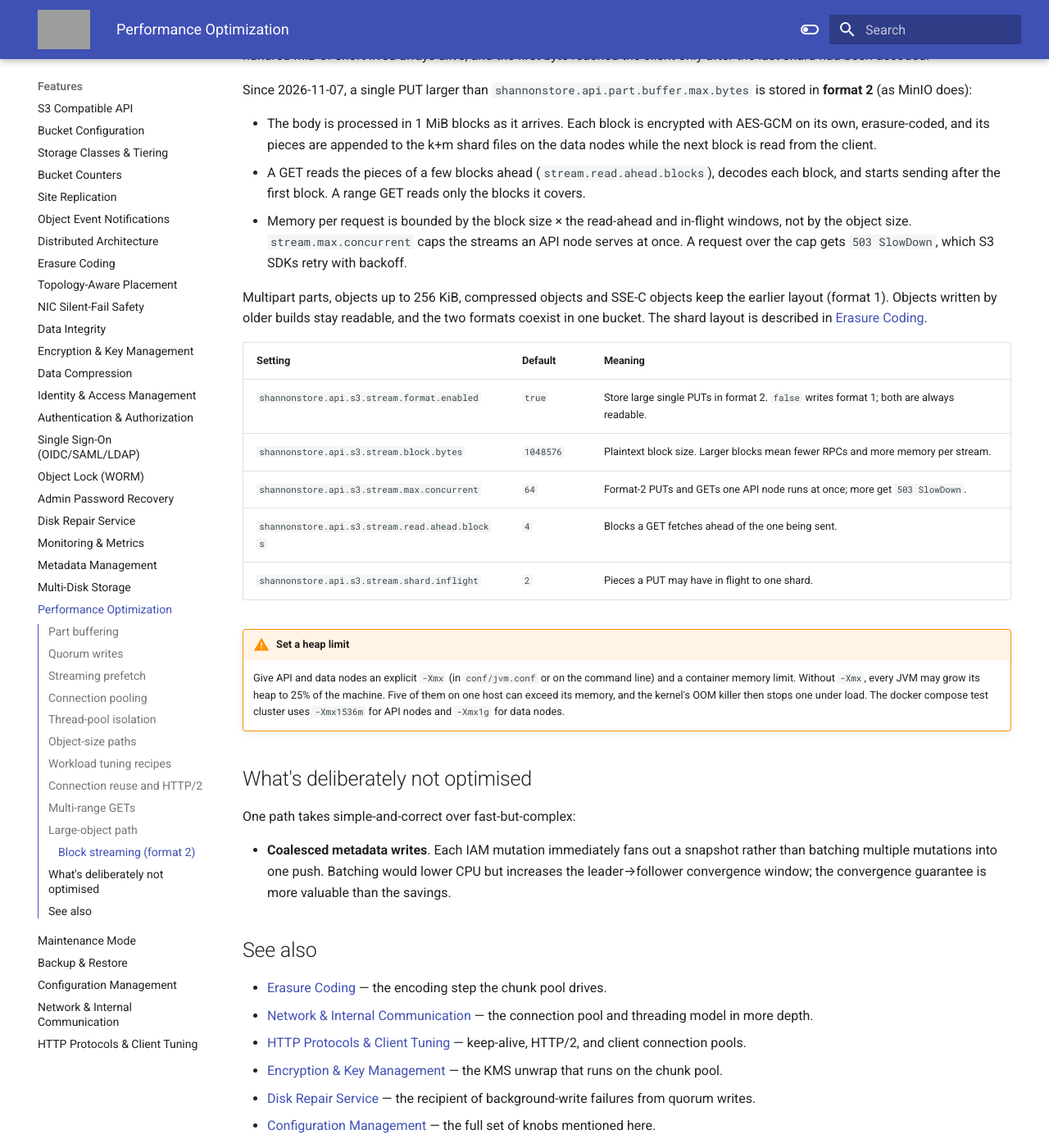
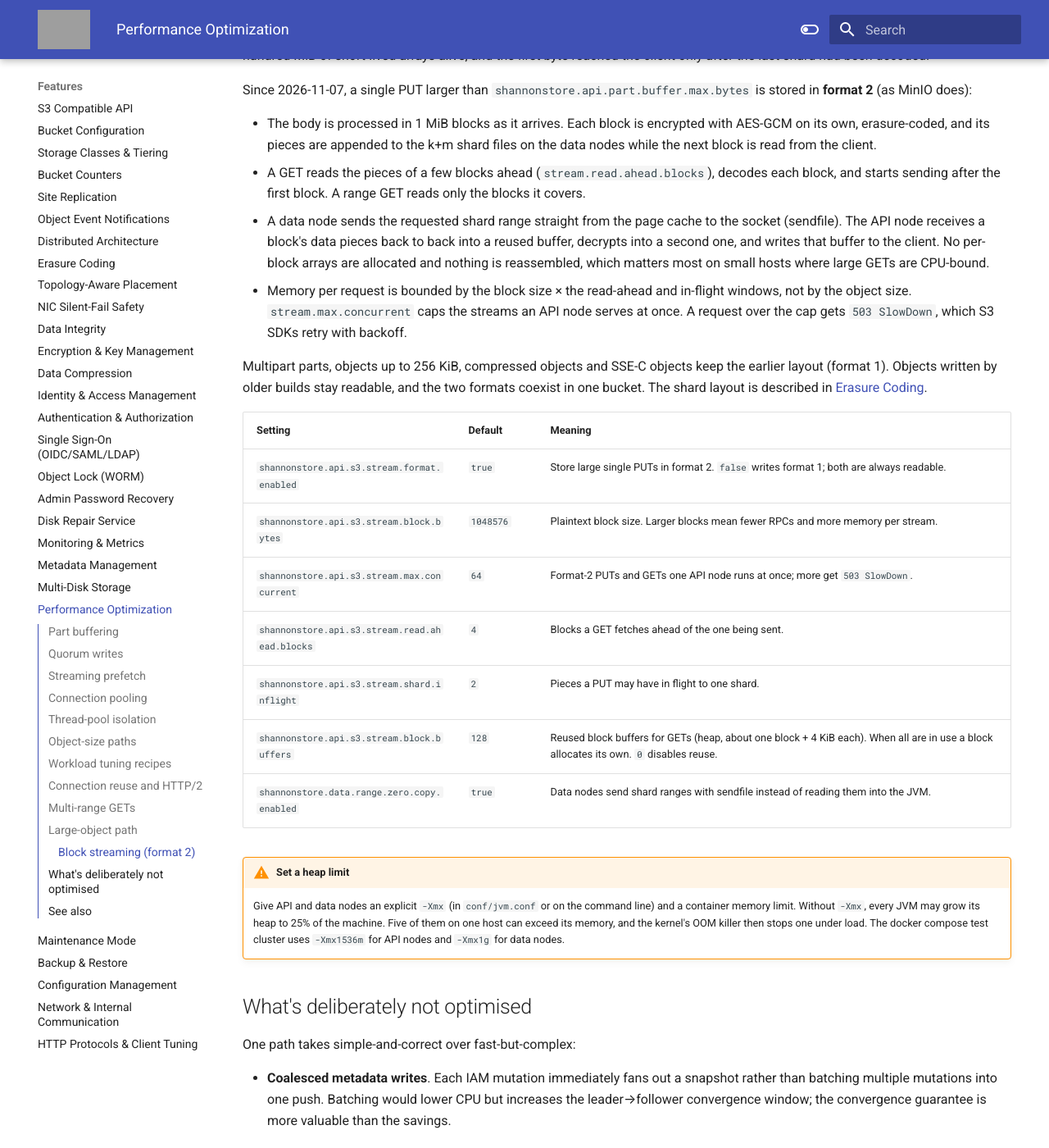
Before and after one commit to cloudcheflabs/shannonstore-docs, an MkDocs documentation site: the page built from docs/features/performance.md, in a window 1280 px wide and 1400 px high, scrolled down 7272 px. Shown: the whole window at 82% size. Built offline with MkDocs 1.6.1 and Material for MkDocs 9.7.7, drawn with Linux system fonts in a browser that asks for light colours; the version menu is left out; grey boxes are pictures that could not be loaded.

Commit message:
Performance/configuration: sendfile shard ranges and reused GET block buffers

```diff
--- a/docs/features/performance.md
+++ b/docs/features/performance.md
@@ -200,6 +200,10 @@ Since 2026-11-07, a single PUT larger than `shannonstore.api.part.buffer.max.byt
   next block is read from the client.
 - A GET reads the pieces of a few blocks ahead (`stream.read.ahead.blocks`), decodes each block, and
   starts sending after the first block. A range GET reads only the blocks it covers.
+- A data node sends the requested shard range straight from the page cache to the socket (sendfile).
+  The API node receives a block's data pieces back to back into a reused buffer, decrypts into a
+  second one, and writes that buffer to the client. No per-block arrays are allocated and nothing is
+  reassembled, which matters most on small hosts where large GETs are CPU-bound.
 - Memory per request is bounded by the block size × the read-ahead and in-flight windows, not by the
   object size. `stream.max.concurrent` caps the streams an API node serves at once. A request over
   the cap gets `503 SlowDown`, which S3 SDKs retry with backoff.
@@ -215,6 +219,8 @@ The shard layout is described in [Erasure Coding](ec.md#block-streaming-format-2
 | `shannonstore.api.s3.stream.max.concurrent` | `64` | Format-2 PUTs and GETs one API node runs at once; more get `503 SlowDown`. |
 | `shannonstore.api.s3.stream.read.ahead.blocks` | `4` | Blocks a GET fetches ahead of the one being sent. |
 | `shannonstore.api.s3.stream.shard.inflight` | `2` | Pieces a PUT may have in flight to one shard. |
+| `shannonstore.api.s3.stream.block.buffers` | `128` | Reused block buffers for GETs (heap, about one block + 4 KiB each). When all are in use a block allocates its own. `0` disables reuse. |
+| `shannonstore.data.range.zero.copy.enabled` | `true` | Data nodes send shard ranges with sendfile instead of reading them into the JVM. |
 
 !!! warning "Set a heap limit"
     Give API and data nodes an explicit `-Xmx` (in `conf/jvm.conf` or on the command line) and a
```
Also changed, not shown: docs/features/configuration.md (+2 -0 lines).
